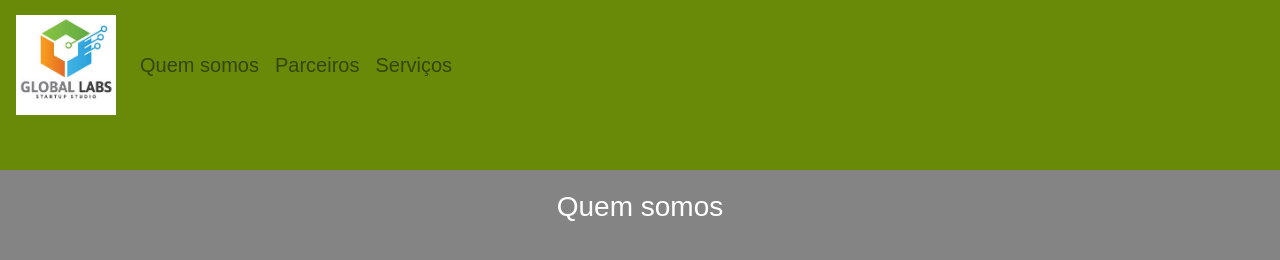
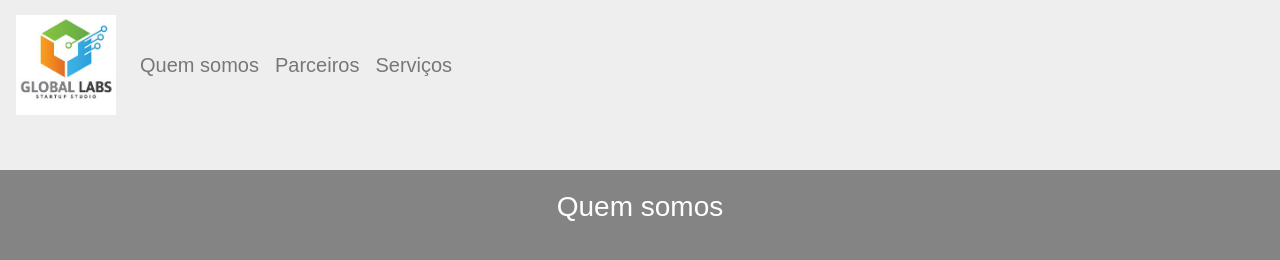
Before and after one commit to omartins-zs/Aula-Bootstrap, a plain HTML site: page index.html in a window 1280 px wide. Shown: the top 260 px of the page. Drawn offline with Linux system fonts and the light colour scheme.

Commit message:
Alterações

```diff
--- a/css/estilo.css
+++ b/css/estilo.css
@@ -4,7 +4,7 @@
  }
 
  .navbar {
-	background-color: #688A08;
+	background-color: #eeeeee;
 }
 
 .quem-somos{
--- a/css/style.css
+++ b/css/style.css
@@ -1,6 +1,7 @@
 
  .navbar {
-	background-color:#688A08;
+	background-color:#blue;
+
 
 }
 .navbar {
--- a/style.css
+++ b/style.css
@@ -1,3 +1,3 @@
  .navbar {
-	background-color: #013ADF;
+	background-color: blue;
 }
```
